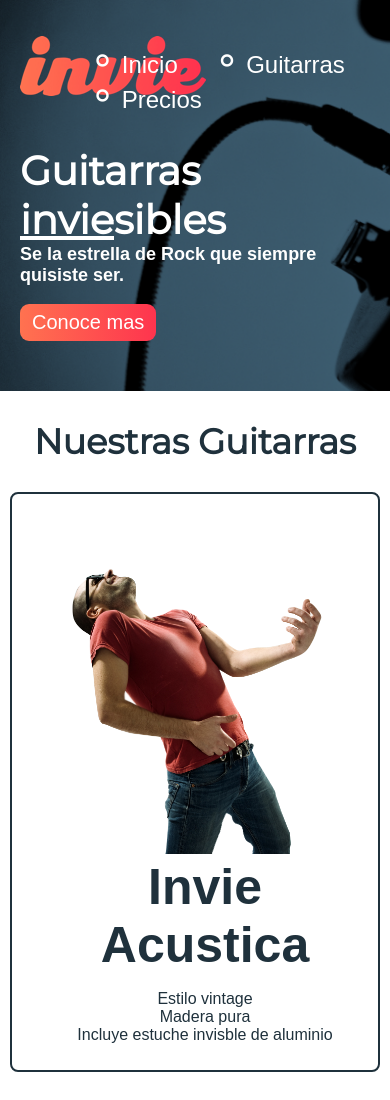
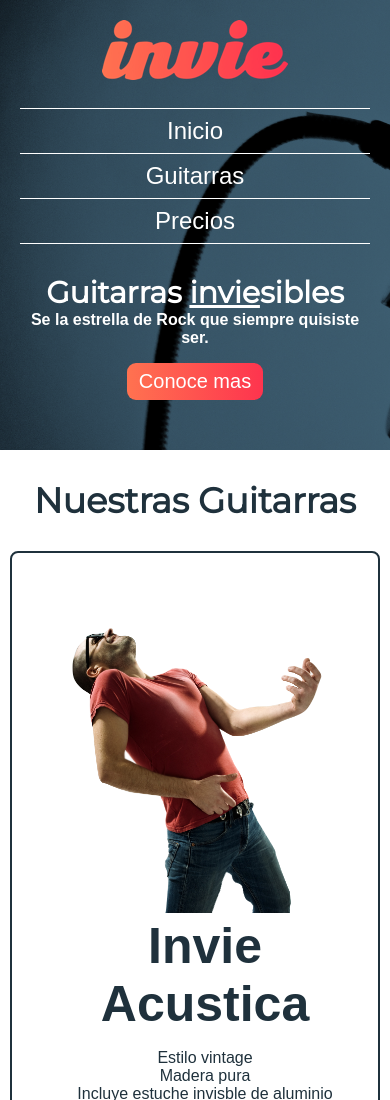
Before and after one commit to JacksonGonzalez/invie, a plain HTML site: page index.html in a window 390 px wide. Shown: the top 1100 px of the page. Drawn offline with Linux system fonts and the light colour scheme; a web font is replaced by a local one.

Commit message:
Listo el header y portada para moviles

```diff
--- a/css/invie.css
+++ b/css/invie.css
@@ -285,7 +285,60 @@ table, th, td {
 		position: static;
 		margin: 0;
 	}
+	/* Finde estilos para guitarras */
 	.formulario{
 		margin-right: 28px;
 	}
 }
+
+@media screen and (max-width: 655px){
+	/* Estilos para menu */
+	.header {
+		text-align: center;
+	}
+	.logotipo{
+		margin: 0;
+	}
+	.menu{
+		position: static;
+		display: block;
+	}
+
+	.menu li:first-child {
+		margin: 0;
+	}
+
+	.menu ul {
+		padding: 0;
+	}
+
+	/* Fin estilos para menu */
+}
+
+@media screen and (max-width: 500px ){
+	.menu li{
+		display: block;
+		margin: 0;
+		padding: 8px 0;
+		border-bottom: 1px solid white;
+	}
+
+	.menu li:first-child{
+		border-top: 1px solid white;
+	}
+
+	.menu li:before {
+		display: none;
+	}
+
+	.portada{
+		text-align: center;
+	}
+
+	.titulo{
+		font-size: 30px;
+	}
+	.title-a{
+		font-size: 16px;
+	}
+}
```
